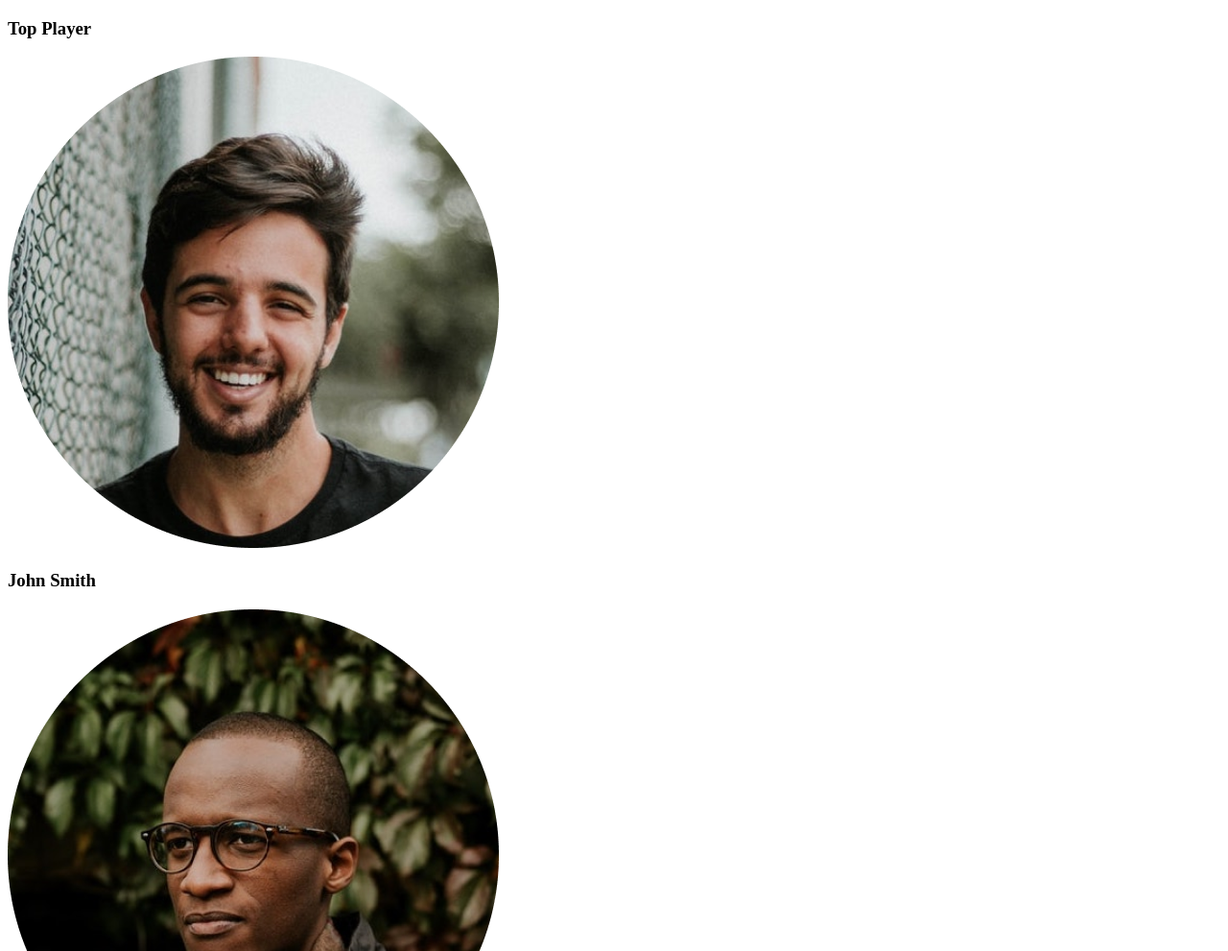
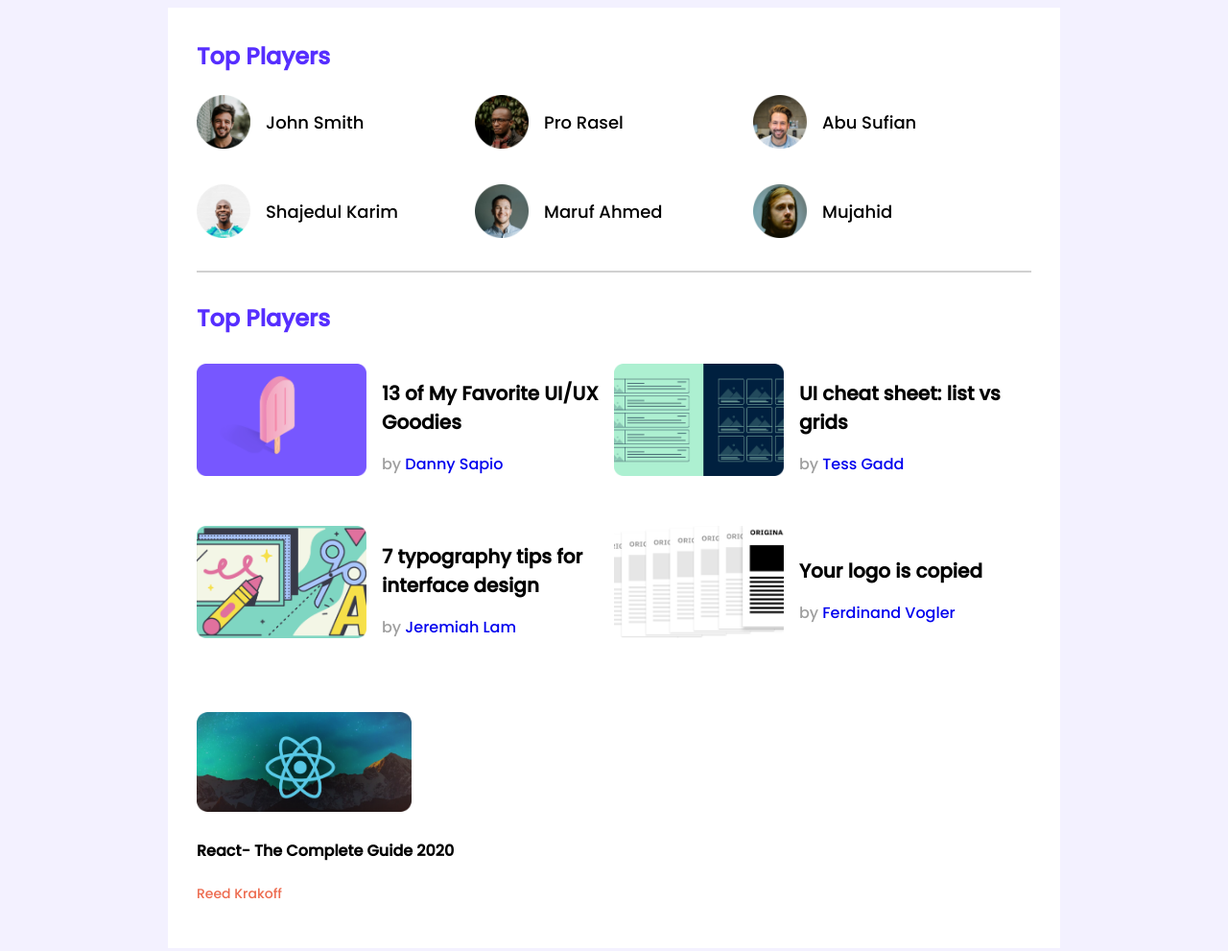
Before and after one commit to dilowarhosen/Leader-Board, a plain HTML site: page index.html in a window 1280 px wide. Shown: the top 991 px of the page at 96% size. Drawn offline with Linux system fonts and the light colour scheme.

Commit message:
descriptive commit message

```diff
--- a/index.html
+++ b/index.html
@@ -7,65 +7,115 @@
     <title>Leader Board</title>
     <!-- stylesheet -->
     <link rel="stylesheet" href="styles/style.css">
+    <link rel="preconnect" href="https://fonts.googleapis.com">
+    <link rel="preconnect" href="https://fonts.gstatic.com" crossorigin>
+    <link href="https://fonts.googleapis.com/css2?family=Poppins:wght@500&display=swap" rel="stylesheet">
 </head>
 <body>
 
     <header>
+
+    </header>
+
+    <main>
         <section class="container">
             <div class="top-players">
-            <h3>Top Player</h3>
-            <div class="player">
-                <div class="player-icon">
-                    <img src="images/players/player-1.png" alt="">
+                <h2 class="section-title">Top Players</h2>
+                <div class="players">
+                    <div class="player">
+                        <img src="images/players/player-1.png" alt="">
+                        <h3 class="player-name">John Smith</h3>
+                    </div>
+
+                <div class="player">
+                        <img src="images/players/player-2.png" alt="">
+                        <h3 class="player-name">Pro Rasel</h3>
                 </div>
-                <div class="player-name">
-                    <h3>John Smith</h3>
+                <div class="player">
+                        <img src="images/players/player-3.png" alt="">
+                        <h3 class="player-name">Abu Sufian</h3>
+
+                </div>
+                <div class="player">
+                        <img src="images/players/player-4.png" alt="">
+                        <h3 class="player-name">Shajedul Karim</h3>
+
+                </div>
+                <div class="player">
+                        <img src="images/players/player-5.png" alt="">
+                        <h3 class="player-name">Maruf Ahmed</h3>
+
+                </div>
+                <div class="player">
+                        <img src="images/players/player-6.png" alt="">
+                        <h3 class="player-name">Mujahid</h3>
+                </div>
                 </div>
             </div>
-            <div class="player">
-                <div class="player-icon">
-                    <img src="images/players/player-2.png" alt="">
+            <hr>
+
+            <div class="blog-section">
+                <h2 class="section-title">Top Players</h2>
+            <div class="top-blogs-area">
+                <div class="blog">
+                    <div class="thumbnail"><img src="images/blogs/blog-1.png" alt=""></div>
+                    <div class="blog-title">
+                        <h4>13 of My Favorite
+                        UI/UX Goodies</h4>
+                        <p class="author"> by <a href="#">Danny Sapio</a></p>
+                    </div>
+
                 </div>
-                <div class="player-name">
-                    <h3>John Smith</h3>
+                <div class="blog">
+                    <div class="thumbnail"><img src="images/blogs/blog-2.png" alt=""></div>
+                    <div class="blog-title">
+                        <h4>UI cheat sheet:
+                        list vs grids</h4>
+                        <p class="author"> by <a href="#">Tess Gadd</a></p>
+                    </div>
+
+                </div>
+                <div class="blog">
+                    <div class="thumbnail"><img src="images/blogs/blog-3.png" alt=""></div>
+                    <div class="blog-title">
+                        <h4>7 typography tips
+                        for interface design</h4>
+                        <p class="author"> by <a href="#">Jeremiah Lam</a></p>
+                    </div>
+
+                </div>
+                <div class="blog">
+                    <div class="thumbnail"><img src="images/blogs/blog-4.png" alt=""></div>
+                    <div class="blog-title">
+                        <h4>Your logo is
+                        copied</h4>
+                        <p class="author"> by <a href="#">Ferdinand Vogler</a></p>
+                    </div>
+
                 </div>
             </div>
-            <div class="player">
-                <div class="player-icon">
-                    <img src="images/players/player-3.png" alt="">
-                </div>
-                <div class="player-name">
-                    <h3>John Smith</h3>
+            </div>
+        </section>
+
+        <section class="container">
+            <div class="Latest-Courses">
+                <div class="course">
+                    <div class="course-photo">
+                        <img src="images/courses/course-1.png" alt="">
+                    </div>
+                    <div class="course-title">
+                        <h4>React- The Complete Guide 2020</h4>
+                    </div>
+                    <div class="mentor">
+                        <p>Reed Krakoff</p>
+                    </div>
+                    <div class="rating-and-time">
+                        <p></p>
+                    </div>
                 </div>
             </div>
-            <div class="player">
-                <div class="player-icon">
-                    <img src="images/players/player-4.png" alt="">
-                </div>
-                <div class="player-name">
-                    <h3>John Smith</h3>
-                </div>
-            </div>
-            <div class="player">
-                <div class="player-icon">
-                    <img src="images/players/player-5.png" alt="">
-                </div>
-                <div class="player-name">
-                    <h3>John Smith</h3>
-                </div>
-            </div>
-            <div class="player">
-                <div class="player-icon">
-                    <img src="images/players/player-6.png" alt="">
-                </div>
-                <div class="player-name">
-                    <h3>John Smith</h3>
-                </div>
-            </div>
-
-            </div>
         </section>
-    </header>
+    </main>
 
 </body>
 </html>
--- a/styles/style.css
+++ b/styles/style.css
@@ -0,0 +1,113 @@
+/* top section design started */
+
+body{
+    font-family: 'Poppins', sans-serif;
+    background-color: #f3f1ff ;
+}
+
+
+main{
+    display: flex;
+    align-items: center;
+    flex-direction: column
+
+
+
+}
+
+.container{
+    width: 870px;
+    background-color: white;
+    padding: 30px;
+
+}
+
+.top-players{
+    margin-bottom: 30px;
+}
+
+.section-title{
+    color: #562EFF;
+    margin-top: 3px;
+    font-size: 24px;
+
+}
+.players{
+    display: grid;
+    grid-template-columns: repeat(3, 1fr);
+    grid-row-gap: 30px;
+
+}
+
+.player{
+    display: flex;
+    align-items: center;
+}
+
+.player img{
+    width: 56px;
+    height: 56px;
+}
+
+.player-name{
+    margin-left: 16px;
+    font-size: 18px;
+    font-weight: 500;
+}
+
+hr{
+    border: 1px solid #D1D1D1;
+}
+
+
+/* blog area started */
+
+.blog-section{
+    margin-top: 30px;
+}
+
+.top-blogs-area{
+    display: grid;
+    grid-template-columns: repeat(2, 1fr);
+    grid-row-gap: 26px ;
+}
+
+.blog{
+    display: flex;
+    flex-direction: row;
+    align-items: center;
+}
+
+.blog img{
+    width: 177px;
+    height: 117px;
+}
+
+.blog-title h4{
+    font-size: 20px;
+    margin-bottom: 6px;
+}
+
+.blog-title .author{
+    color: #9F9F9F
+}
+.blog-title .author a{
+    text-decoration: none;
+    font-size: 16px;
+}
+
+.blog .blog-title{
+    margin-left: 16px;
+}
+
+/* course section started */
+
+.course .course-photo img{
+    width: 224px;
+    height: 104px;
+}
+
+.course .mentor{
+    color: #ED6B4F;
+    font-size: 14px;
+}
```
